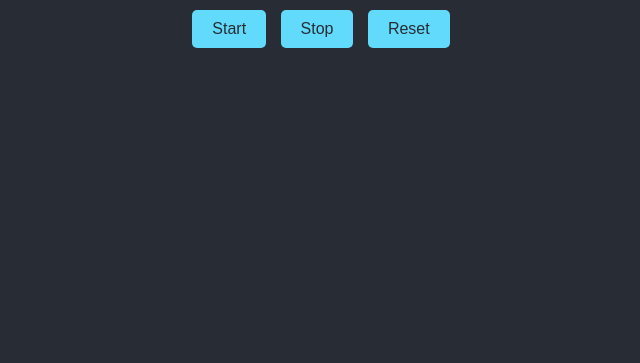
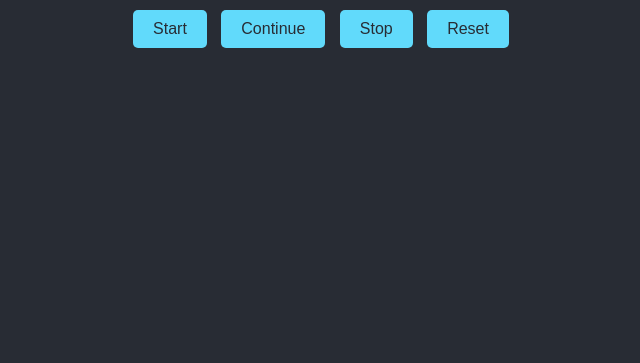
Before and after one commit to VikeSolo/timer, a website: page index.html in a window 1280 px wide. Shown: the part 437-800 px from the top of the page, without its empty margins (319-959 px from the left). Drawn offline with Linux system fonts and the light colour scheme.

Commit message:
Updated index.html
added continue button

```diff
--- a/index.html
+++ b/index.html
@@ -12,6 +12,7 @@
         <div id="display">00:00:00.00</div>
         <div class="buttons">
             <button id="startBtn">Start</button>
+            <button id="continueBtn">Continue</button>
             <button id="stopBtn">Stop</button>
             <button id="resetBtn">Reset</button>
         </div>
```
